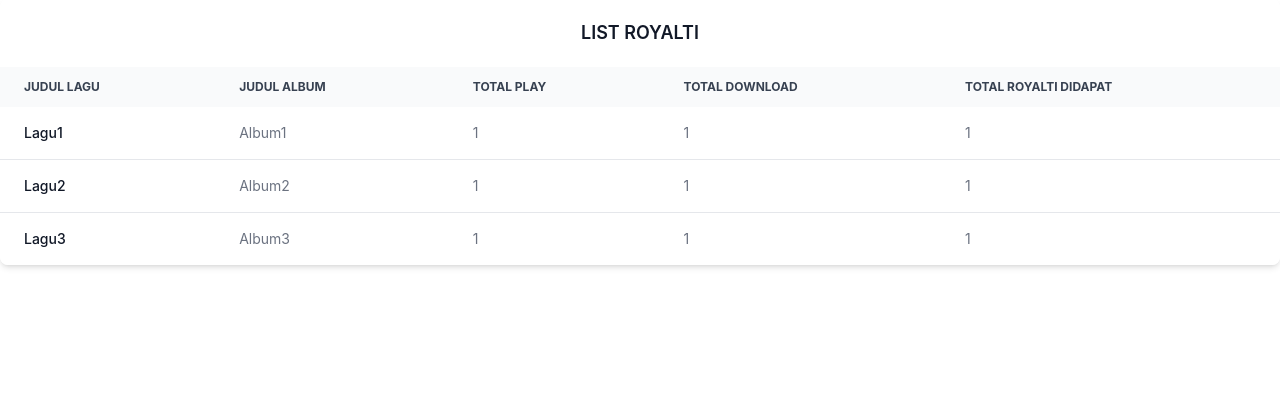
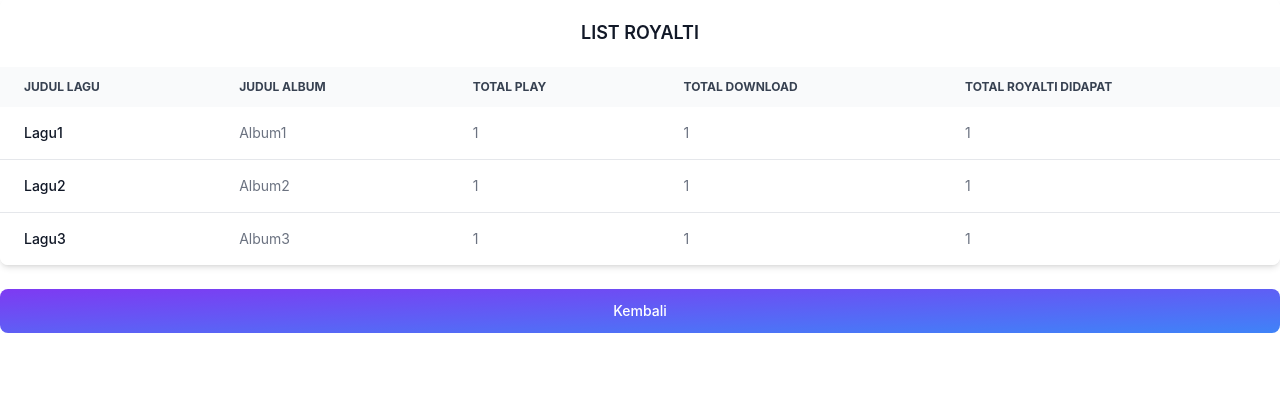
Before and after one commit to Photic23/TK3-BASDAT, a Django app: page /cek-royalti/ in a window 1280 px wide. Shown: the part 51-446 px from the top of the page. Run offline with Django 5.2, Linux system fonts and the light colour scheme; some libraries are stand-ins or nearby versions.

Commit message:
update filename

```diff
--- a/cek_royalti/templates/tes.html
+++ b/cek_royalti/templates/list_royalti.html
@@ -9,9 +9,15 @@
         width: 80%;
         margin: 50px auto 0;
     }
+
+    .blockButton {
+        display: block;
+        width: 100%;
+    }
     </style>
     <link href="https://cdnjs.cloudflare.com/ajax/libs/flowbite/2.3.0/flowbite.min.css" rel="stylesheet" />
     <script src="https://cdnjs.cloudflare.com/ajax/libs/flowbite/2.3.0/flowbite.min.js"></script>
+
 </head>
 
 <body>
@@ -95,8 +101,22 @@
                     </tr>
                 </tbody>
             </table>
-        </div>
+        </div><br>
+        <button onclick="goBack()" class="blockButton relative inline-flex items-center justify-center p-0.5 mb-2 me-2 overflow-hidden text-sm font-medium text-white rounded-lg group bg-gradient-to-br from-purple-600 to-blue-500 group-hover:from-purple-600 group-hover:to-blue-500 hover:text-white dark:text-white focus:ring-4 focus:outline-none focus:ring-blue-300 dark:focus:ring-blue-800">
+            <span class="relative px-5 py-2.5 transition-all ease-in duration-75 dark:bg-gray-900 rounded-md group-hover:bg-opacity-0">
+            Kembali
+            </span>
+        </button>
+
     </div>
 
+
 </body>
+
+<script>
+    function goBack() {
+      window.history.back();
+    }
+</script>
+
 </html>
--- a/cek_royalti/views.py
+++ b/cek_royalti/views.py
@@ -3,8 +3,6 @@ from django.shortcuts import render
 # Create your views here.
 def show_main(request):
     context = {
-        'name': 'Pak Bepe',
-        'class': 'PBP A'
     }
 
-    return render(request, "tes.html", context)
+    return render(request, "list_royalti.html", context)
```
